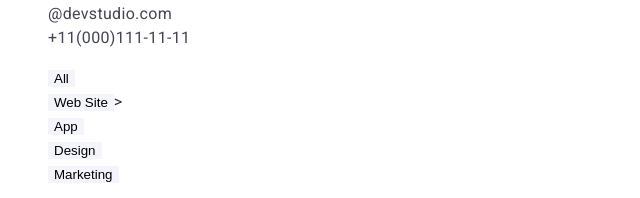
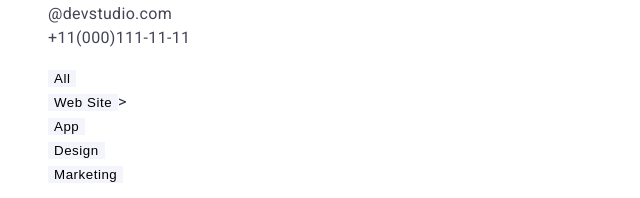
Before and after one commit to Dezertirr/goit-markup-hw-01, a plain HTML site: page portfolio.html in a window 1280 px wide. Shown: the part 135-333 px from the top of the page, 0-640 px from the left. Drawn offline with Linux system fonts and the light colour scheme.

Commit message:
Update styles.css

```diff
--- a/styles.css
+++ b/styles.css
@@ -143,6 +143,7 @@ text-transform: capitalize;
 .portfoliobutton {
     background: var(--lightbackgroudcolor);
     border: none;
+    letter-spacing: 0.04em;
 }
 .portfoliobutton:hover {
     background-color: var(--linkscolor);
```
